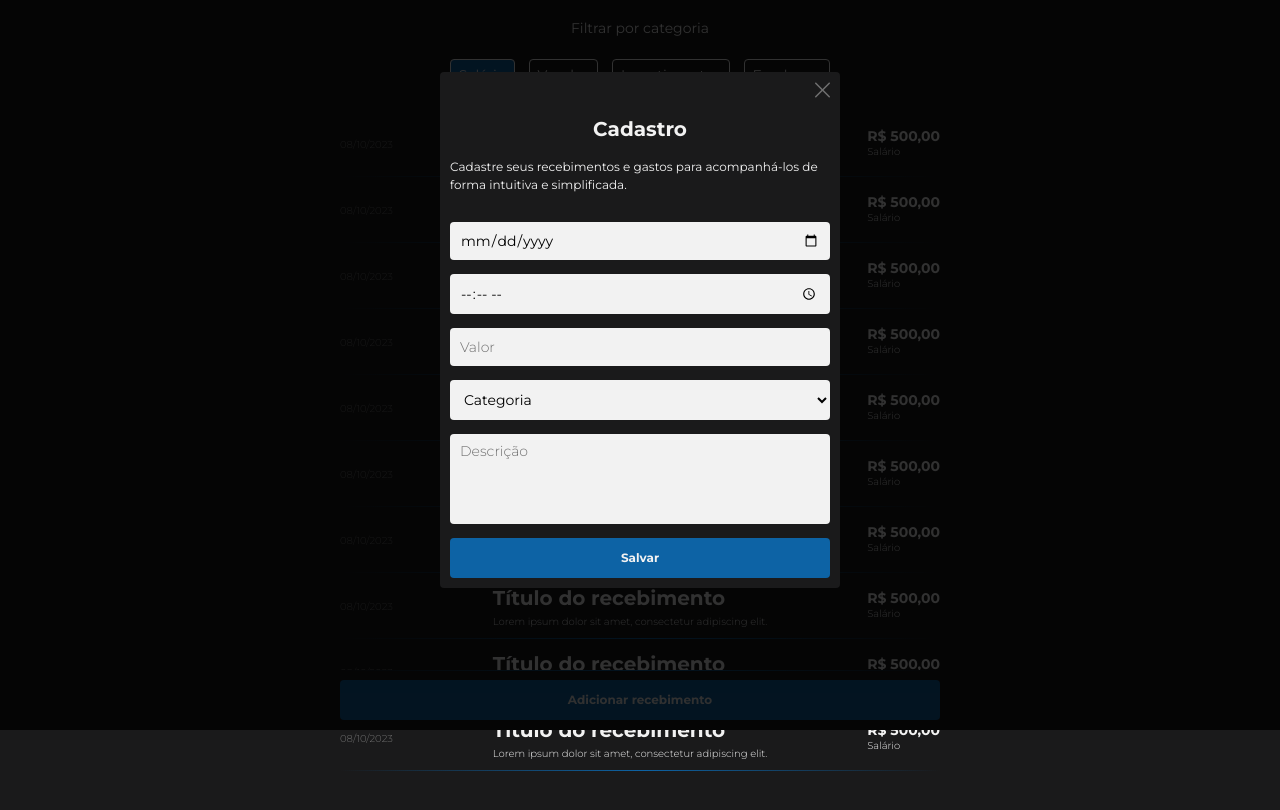
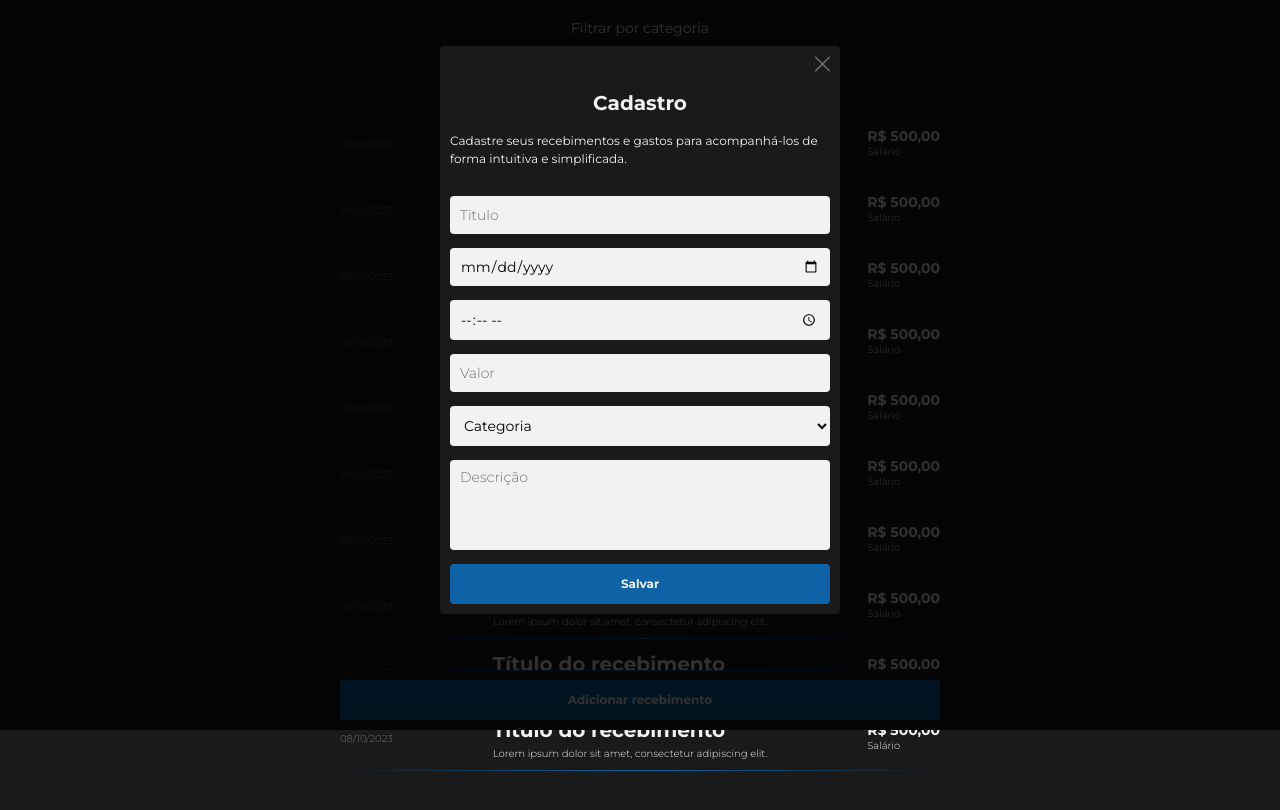
Before and after one commit to paulokrg/Fintech, a plain HTML site: page pages/modal.html in a window 1280 px wide. Shown: the part 70-880 px from the top of the page. Drawn offline with Linux system fonts and the light colour scheme.

Commit message:
Fixed form validations

```diff
--- a/pages/modal.html
+++ b/pages/modal.html
@@ -32,7 +32,20 @@
 					Cadastre seus recebimentos e gastos para acompanhá-los de
 					forma intuitiva e simplificada.
 				</p>
-				<form id="form_modal" name="form_modal" method="post" action="">
+				<form
+					id="form_modal"
+					name="form_modal"
+					method="post"
+					action="#"
+					onsubmit="alert('Handle Submit'); return false;"
+				>
+					<input
+						id="title"
+						type="text"
+						name="title"
+						placeholder="Titulo"
+						required
+					/>
 					<input
 						id="date"
 						type="date"
@@ -66,14 +79,7 @@
 						rows="5"
 						required
 					></textarea>
-					<button class="main" type="submit">
-						<a
-							class="flex flex-a-center flex-j-center"
-							href="recebimentos.html"
-						>
-							Salvar
-						</a>
-					</button>
+					<button class="main" type="submit">Salvar</button>
 				</form>
 			</section>
 		</div>
```
Also changed, not shown: pages/cadastro.html (+12 -7 lines).
